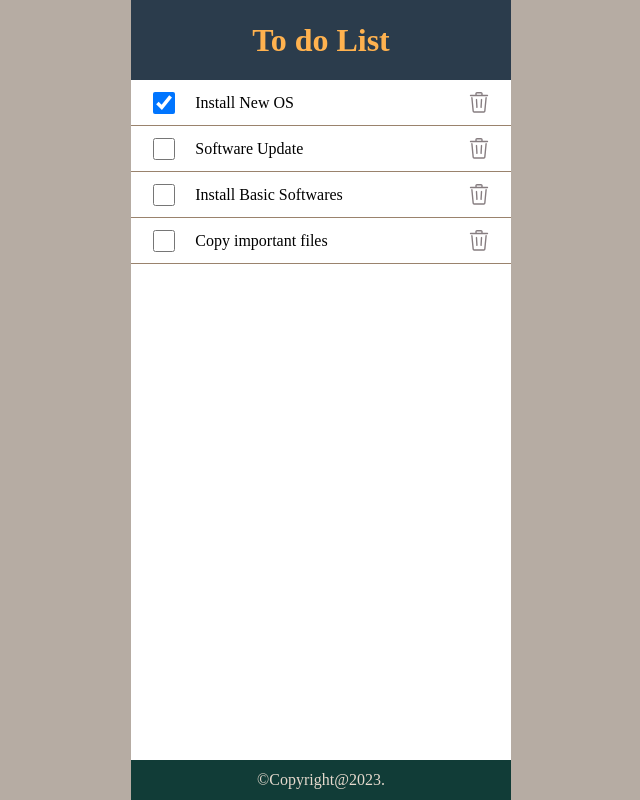
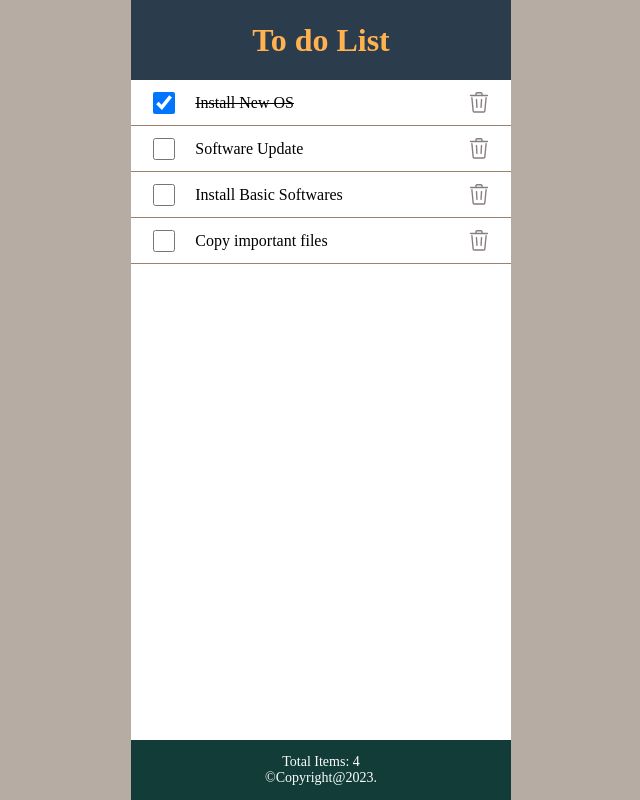
Before and after one commit to sarbudeenmca/react, a React (Create React App) app: page / in a window 1280 px wide. Shown: the whole page, without its empty margins (319-959 px from the left). Built offline with nearby package versions, Linux system fonts and the light colour scheme; the HTML template or start-up script is replaced by a standard one.

Commit message:
Props and Drill Completed

```diff
--- a/src/App.js
+++ b/src/App.js
@@ -1,13 +1,62 @@
 import Header from "./Header";
 import Content from "./Content";
 import Footer from "./Footer";
+import { useState } from "react";
 
 function App() {
+
+  const [items, setItems] = useState([
+    {
+      id: 1,
+      desc: "Install New OS",
+      checkbox: true
+    },
+    {
+      id: 2,
+      desc: "Software Update",
+      checkbox: false
+    },
+    {
+      id: 3,
+      desc: "Install Basic Softwares",
+      checkbox: false
+    },
+    {
+      id: 4,
+      desc: "Copy important files",
+      checkbox: false
+    }
+  ])
+
+  const handleCheckbox = (key) => {
+    const updatedItems = items.map((item) => {
+      return item.id === key ? { ...item, checkbox: !item.checkbox } : item
+    })
+    setItems(updatedItems)
+    localStorage.setItem('updatedItems', updatedItems);
+  }
+
+  const handleRemove = (key) => {
+    const updatedItems = items.filter((item) => {
+      return item.id !== key;
+    })
+    setItems(updatedItems);
+    localStorage.setItem('updatedItems', updatedItems);
+  }
+
   return (
     <div>
-      <Header />
-      <Content />
-      <Footer />
+      <Header
+        myTitle='To do List'
+      />
+      <Content
+        items = {items}
+        handleCheckbox = {handleCheckbox}
+        handleRemove={handleRemove}
+      />
+      <Footer
+        listLength={items.length}
+      />
     </div>
   );
 }
--- a/src/Content.js
+++ b/src/Content.js
@@ -1,63 +1,23 @@
-import React, { useState } from 'react';
-import { GoTrash } from 'react-icons/go';
+import React from 'react'
+import ItemsList from './ItemsList';
 
-const Content = () => {
-  const [items, setItems] = useState([
-    {
-      id: 1,
-      desc: "Install New OS",
-      checkbox: true
-    },
-    {
-      id: 2,
-      desc: "Software Update",
-      checkbox: false
-    },
-    {
-      id: 3,
-      desc: "Install Basic Softwares",
-      checkbox: false
-    },
-    {
-      id: 4,
-      desc: "Copy important files",
-      checkbox: false
-    }
-  ]);
-
-  const handleCheckbox = (key) => {
-    const updatedItems = items.map((item) => {
-      return item.id === key ? { ...item, checkbox: !item.checkbox } : item
-    })
-    setItems(updatedItems)
-  }
-
-  const handleRemove = (key) => {
-      const updatedItems = items.filter((item) => {
-        return item.id!==key;
-      })
-      setItems(updatedItems);
-  }
-
+const Content = ({ items, handleCheckbox, handleRemove }) => {
   return (
     <main>
       <ul className='list'>
-        {items.map((item) => (
-          <li key={item.id}>
-            <div className='cbox'>
-              <input type='checkbox' onChange={() => handleCheckbox(item.id)} checked={item.checkbox} />
-            </div>
-            <div className='cont'>
-              <label className='desc'>{item.desc}</label>
-            </div>
-            <div className='action'>
-              <GoTrash role='button' onClick={() => handleRemove(item.id)} className='icon' />
-            </div>
-          </li>
-        ))
+        {
+          (items.length) ? (
+            <ItemsList
+              items={items}
+              handleCheckbox={handleCheckbox}
+              handleRemove={handleRemove}
+            />
+          ) : (
+            <li><label>No list found</label></li>
+          )
         }
-      </ul>
-    </main>
+      </ul >
+    </main >
   )
 }
 
--- a/src/Footer.js
+++ b/src/Footer.js
@@ -1,9 +1,12 @@
 import React from 'react'
 
-const Footer = () => {
-    const year=new Date();
+const Footer = (props) => {
+  const year = new Date();
   return (
-    <footer>&copy;Copyright@{year.getFullYear()}.</footer>
+    <footer>
+      <p>Total Item{ (props.listLength >=2 && 's' ) }: {props.listLength}</p>
+      <p>&copy;Copyright@{year.getFullYear()}.</p>
+    </footer>
   )
 }
 
--- a/src/Header.js
+++ b/src/Header.js
@@ -1,11 +1,15 @@
 import React from 'react'
 
-const Header = () => {
+const Header = (props) => {
   return (
     <header>
-        <h1>To do List</h1>
+        <h1>{props.myTitle}</h1>
     </header>
   )
 }
 
+Header.defaultProps = {
+  myTitle : 'Default Title'
+}
+
 export default Header
--- /dev/null
+++ b/src/ItemsList.js
@@ -0,0 +1,17 @@
+import React from 'react'
+import LineItem from './LineItem'
+
+const ItemsList = ({ items, handleCheckbox, handleRemove }) => {
+    return (
+        items.map((item) => (
+            <LineItem
+                handleCheckbox={handleCheckbox}
+                handleRemove={handleRemove}
+                item={item}
+                key={item.id}
+            />
+        ))
+    )
+}
+
+export default ItemsList
--- /dev/null
+++ b/src/LineItem.js
@@ -0,0 +1,19 @@
+import React from 'react'
+import { GoTrash } from 'react-icons/go'
+const LineItem =  ({item, handleCheckbox, handleRemove}) => {
+    return (
+        <li>
+            <div className='cbox'>
+                <input type='checkbox' onChange={() => handleCheckbox(item.id)} checked={item.checkbox} />
+            </div>
+            <div className='cont'>
+                <label className={`desc ${item.checkbox && 'strike'}`} onDoubleClick={() => handleCheckbox(item.id)}>{item.desc}</label>
+            </div>
+            <div className='action'>
+                <GoTrash role='button' onClick={() => handleRemove(item.id)} className='icon' />
+            </div>
+        </li>
+    )
+}
+
+export default LineItem
--- a/src/index.css
+++ b/src/index.css
@@ -1,6 +1,6 @@
 :root {
     --header-height: 80px;
-    --footer-height: 40px;
+    --footer-height: 60px;
     --main-height: calc(100vh - calc(var(--header-height) + var(--footer-height)));
 }
 
@@ -31,10 +31,16 @@ footer {
     height: var(--footer-height);
     background-color: #113C37;
     float: left;
-    color: #E5D9CD;
     display: flex;
     align-items: center;
     justify-content: center;
+    flex-direction: column;
+}
+
+footer p{
+    margin: 0px;
+    color: #fff;
+    font-size: 14px;
 }
 
 div.box {
@@ -134,3 +140,11 @@ main {
 .list li .desc{
     text-align: left;
 }
+
+.list li label{
+    user-select: none;
+}
+
+.list label.strike{
+    text-decoration: line-through;
+}
```
